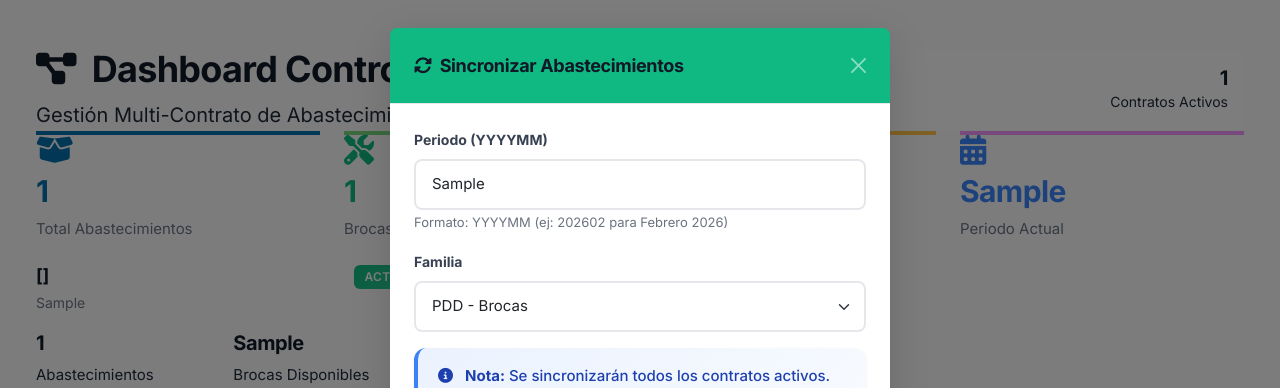
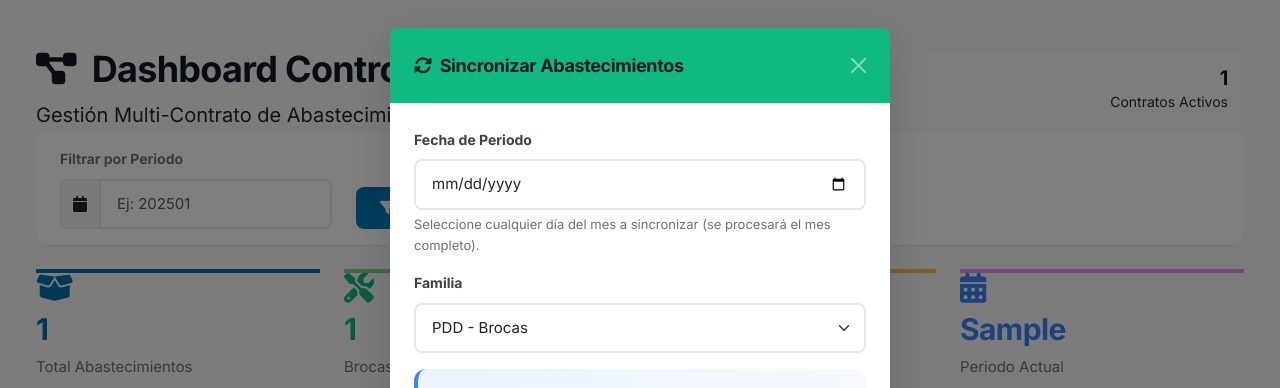
Before and after one commit to hdanielrc/drillcontrol, a Django app: template perforaciones_diamantinas/drilling/templates/drilling/abastecimientos/dashboard_control_proyectos.html in a window 1280 px wide, after a click on "Sincronizar Periodo". Shown: the top 388 px of the page. Run offline with Django 5.2, Linux system fonts and the light colour scheme; the template is opened without the code that fills it: most values are stand-ins (such as "Sample title", 1, 10 or a date in 2020).

Commit message:
Mejoras en Dashboard Proyectos: Filtro de periodo, fix formato fecha API sync y script 2025

```diff
--- a/perforaciones_diamantinas/drilling/templates/drilling/abastecimientos/dashboard_control_proyectos.html
+++ b/perforaciones_diamantinas/drilling/templates/drilling/abastecimientos/dashboard_control_proyectos.html
@@ -100,6 +100,35 @@
                     <small>Contratos Activos</small>
                 </div>
             </div>
+        </div>
+    </div>
+
+    <!-- Filtros -->
+    <div class="card mb-4 shadow-sm">
+        <div class="card-body py-3">
+            <form method="get" class="row align-items-end">
+                <div class="col-md-3">
+                    <label for="periodo" class="form-label fw-bold text-muted">Filtrar por Periodo</label>
+                    <div class="input-group">
+                        <span class="input-group-text bg-light"><i class="fas fa-calendar"></i></span>
+                        <input type="text" class="form-control" id="periodo" name="periodo"
+                               value="{{ periodo_filtro|default:'' }}"
+                               placeholder="Ej: 202501" maxlength="6" pattern="\d{6}">
+                    </div>
+                </div>
+                <div class="col-md-2">
+                    <button type="submit" class="btn btn-primary w-100">
+                        <i class="fas fa-filter me-1"></i> Filtrar
+                    </button>
+                </div>
+                <div class="col-md-2">
+                    {% if periodo_filtro %}
+                    <a href="?" class="btn btn-outline-secondary w-100">
+                        <i class="fas fa-times me-1"></i> Limpiar
+                    </a>
+                    {% endif %}
+                </div>
+            </form>
         </div>
     </div>
 
@@ -248,11 +277,9 @@
                 {% csrf_token %}
                 <div class="modal-body">
                     <div class="mb-3">
-                        <label class="form-label fw-bold">Periodo (YYYYMM)</label>
-                        <input type="text" name="periodo" class="form-control"
-                               placeholder="202602" required pattern="[0-9]{6}"
-                               value="{{ periodo_actual }}">
-                        <small class="form-text text-muted">Formato: YYYYMM (ej: 202602 para Febrero 2026)</small>
+                        <label class="form-label fw-bold">Fecha de Periodo</label>
+                        <input type="date" name="periodo" class="form-control" required>
+                        <div class="form-text">Seleccione cualquier día del mes a sincronizar (se procesará el mes completo).</div>
                     </div>
 
                     <div class="mb-3">
```
Also changed, not shown: perforaciones_diamantinas/drilling/api_client.py (+21 -5 lines), perforaciones_diamantinas/drilling/views_stock.py (+18 -3 lines), 1 other file.
